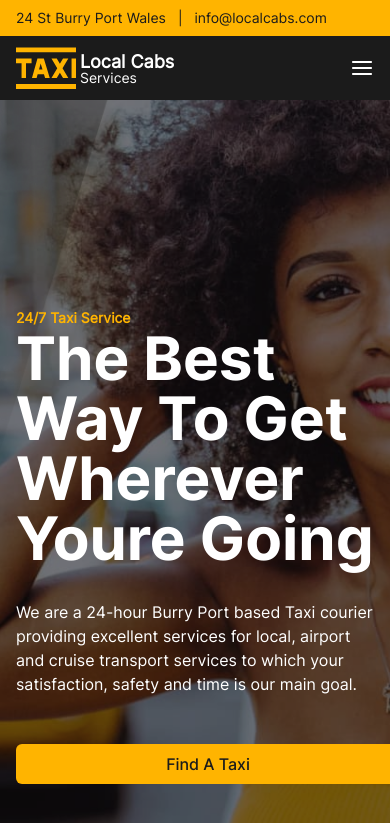
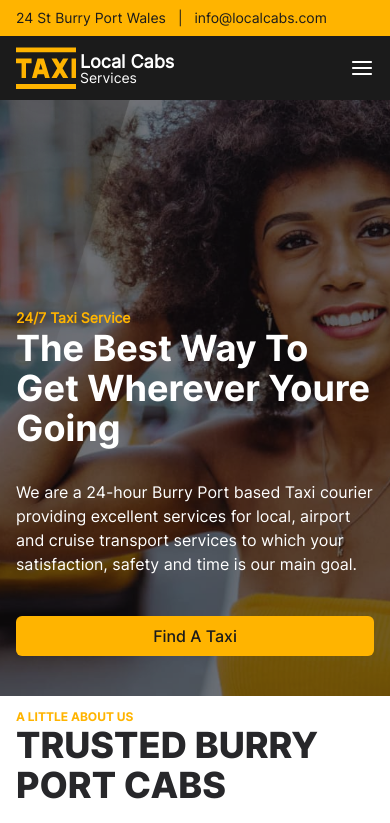
Before and after one commit to RichDWeb/taxi-test, a Next.js app: page / in a window 390 px wide. Shown: the top 823 px of the page. Built offline with nearby package versions, Linux system fonts and the light colour scheme.

Commit message:
Mobile nav never closed after changing.

```diff
--- a/components/home-page/Hero.js
+++ b/components/home-page/Hero.js
@@ -7,10 +7,10 @@ export const Hero = () => {
     return(
         <section>
             <div className='relative flex w-full bg-main-dark'>
-                <div className='relative z-30 text-white w-full max-w-[1484px] h-[800px] mx-auto px-4'>
+
+                <div className='relative z-30 text-white w-full max-w-[1484px] md:h-[800px] mx-auto px-4'>
 
                     <BookingForm />
-
 
                     <p className='
                         mt-52
@@ -19,7 +19,9 @@ export const Hero = () => {
                         text-main-yellow
                         text-sm'>24/7 Taxi Service</p>
                     <h1 className='
-                            text-6xl
+                            md:text-6xl
+                            text-4xl
+                            text-left
                             font-interBold
                             w-full
                             md:max-w-[670px]
@@ -31,7 +33,7 @@ export const Hero = () => {
                         font-interRegular'>We are a 24-hour Burry Port based Taxi courier providing excellent services for local, airport  and cruise transport services to which your satisfaction, safety and time is our main goal.
                         </p>
 
-                    <div className='mt-12 w-96 '>
+                    <div className='md:w-96 w-full my-10 md:hidden flex'>
                         <Link
                             href="/booking"
                             className='btn btn-yellow'>
--- a/components/navigation/MainNavigation.js
+++ b/components/navigation/MainNavigation.js
@@ -66,9 +66,6 @@ export default function MainNavigation() {
         }
     ]
 
-    const handleClick = () => {
-        setDisplay(!display)
-    }
 
     return(
         <nav className="bg-main-dark w-full relative z-50">
@@ -99,7 +96,7 @@ export default function MainNavigation() {
                             key={item.id}
                             className="relative group cursor-pointer">
                             <Link
-                                onClick={handleClick}
+
                                 className={`py-5 hover:text-main-yellow`}
                                 href={item.destination}>
                                 {item.label}
@@ -168,6 +165,7 @@ export default function MainNavigation() {
                     <ul className="w-full px-4 py-6">
                         {(mainMenu || []).map( (item) => (
                             <li
+                                onClick={()=>setDisplay(!display)}
                                 key={item.id}
                                 className="
                                     py-3
```
